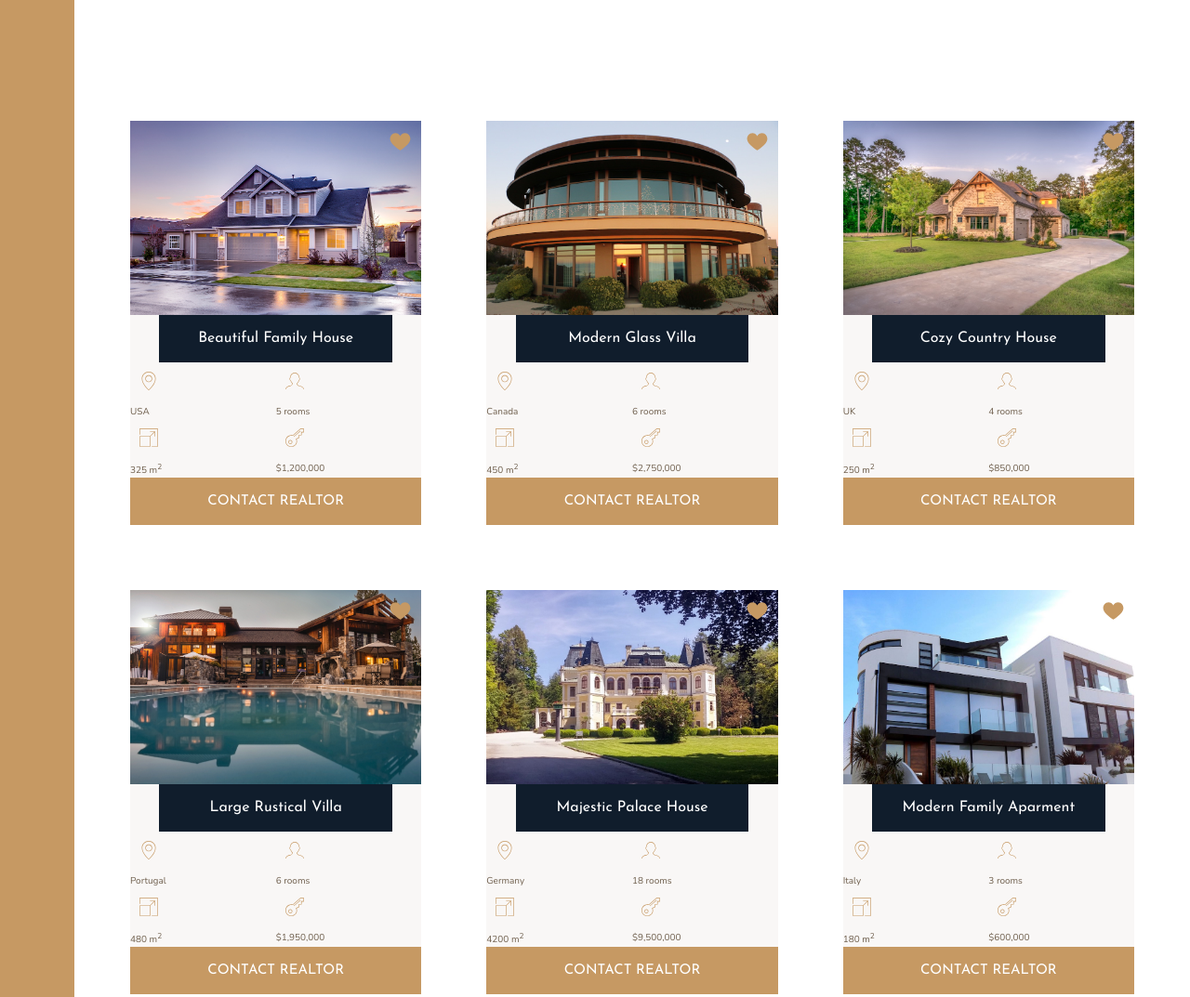
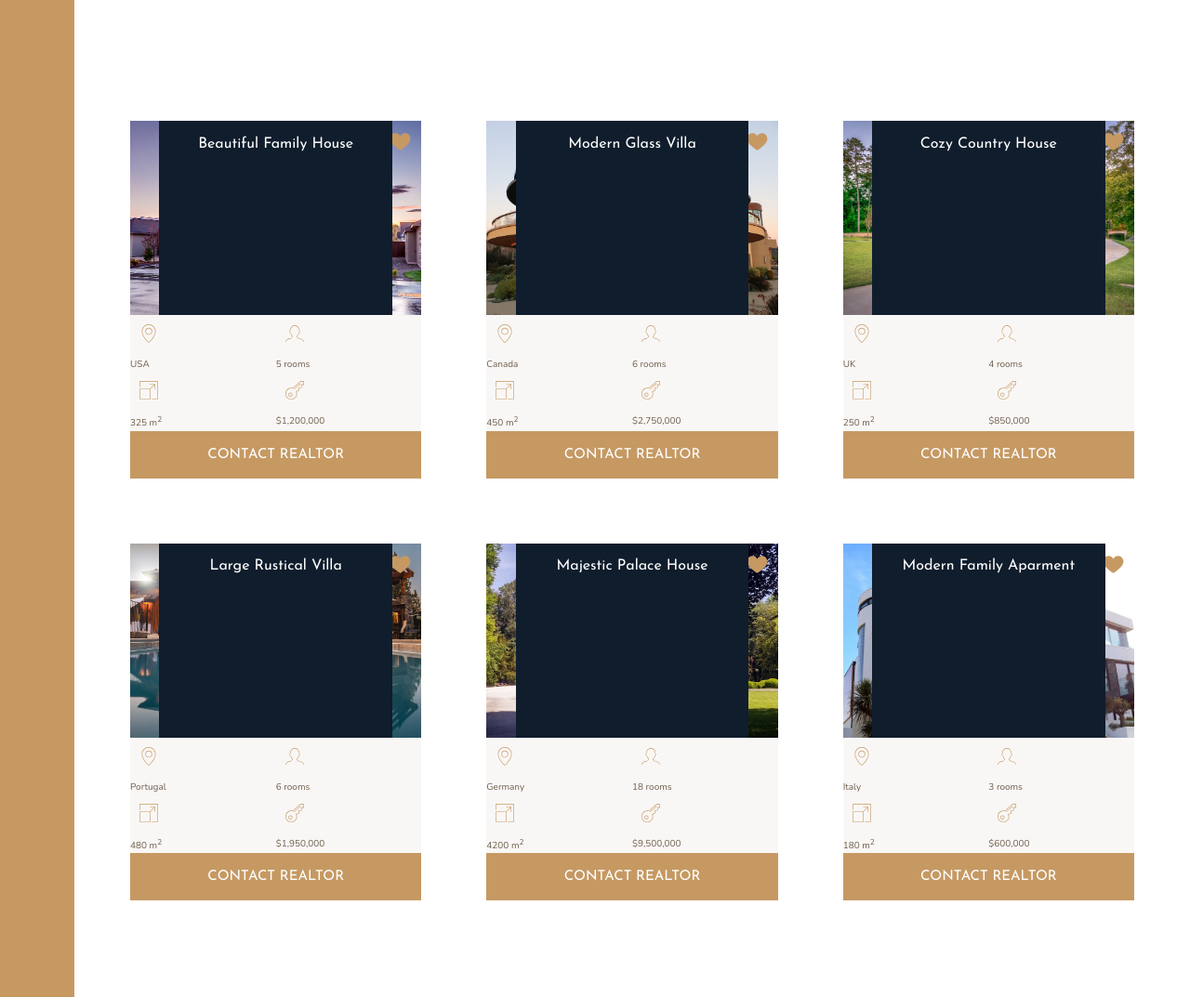
Before and after one commit to rnorman24/Nexter, a website: page index.html in a window 1280 px wide. Shown: the part 1840-2913 px from the top of the page at 93% size. Drawn offline with nearby package versions, Linux system fonts and the light colour scheme.

Commit message:
add home section

```diff
--- a/sass/_homes.scss
+++ b/sass/_homes.scss
@@ -32,8 +32,11 @@
   }
 
   &__name {
+    grid-row: 1 / 2;
+    z-index: 2;
     grid-column: 1 / -1;
     justify-self: center;
+
     width: 80%;
     font-family: $font-display;
     font-size: 1.6rem;
```
Also changed, not shown: css/style.css.
